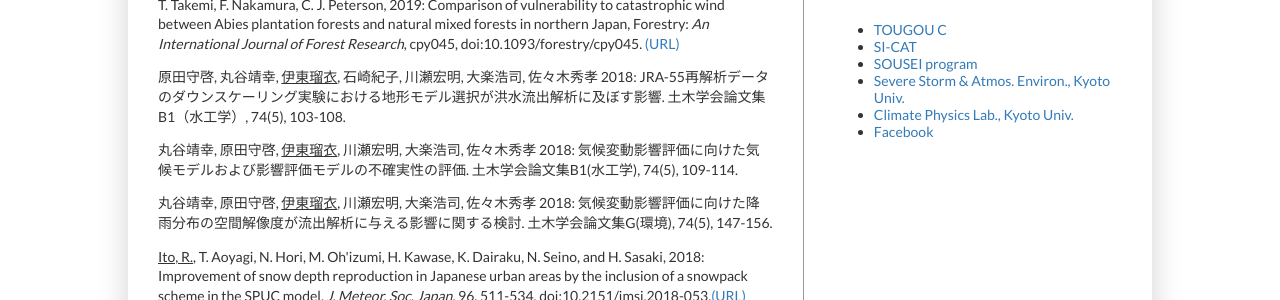
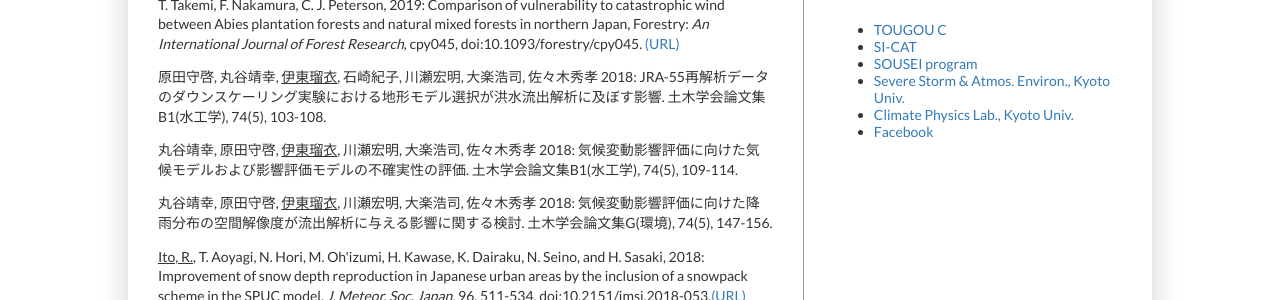
Before and after one commit to rui-climbiz/rui-climbiz.github.io, a Jekyll site: the page built from publications.html, in a window 1280 px wide and 900 px high, scrolled down 324 px. Shown: the part 192-492 px from the top of the window. Built offline with Jekyll 4.4.1, drawn with Linux system fonts in a browser that asks for light colours.

```diff
--- a/publications.html
+++ b/publications.html
@@ -11,7 +11,7 @@
 <p> <br> </p>
 <p>山崎剛, 佐々井崇博, 川瀬宏明, 杉本志織, 大楽浩司, <u>伊東瑠衣</u>, 佐々木秀孝, 藤田実季子 2019: 5km力学的ダウンスケーリングデータセット（SI-CAT DDS5TK）の概要. シミュレーション学会誌, 38, 145-149.</p>
 <p>Morimoto, J., K. Nakagawa, K. T. Takano, M. Aiba, M. Oguro, Y. Furukawa, Y. Mishima, K. Ogawa, <u>R. Ito</u>, T. Takemi, F. Nakamura, C. J. Peterson, 2019: Comparison of vulnerability to catastrophic wind between Abies plantation forests and natural mixed forests in northern Japan, Forestry: <i>An International Journal of Forest Research</i>, cpy045, doi:10.1093/forestry/cpy045. <a href="https://doi.org/10.1093/forestry/cpy045">(URL)</a></p>
-<p>原田守啓, 丸谷靖幸, <u>伊東瑠衣</u>, 石崎紀子, 川瀬宏明, 大楽浩司, 佐々木秀孝 2018: JRA-55再解析データのダウンスケーリング実験における地形モデル選択が洪水流出解析に及ぼす影響. 土木学会論文集B1（水工学）, 74(5), 103-108.</p>
+<p>原田守啓, 丸谷靖幸, <u>伊東瑠衣</u>, 石崎紀子, 川瀬宏明, 大楽浩司, 佐々木秀孝 2018: JRA-55再解析データのダウンスケーリング実験における地形モデル選択が洪水流出解析に及ぼす影響. 土木学会論文集B1(水工学), 74(5), 103-108.</p>
 <p>丸谷靖幸, 原田守啓, <u>伊東瑠衣</u>, 川瀬宏明, 大楽浩司, 佐々木秀孝 2018: 気候変動影響評価に向けた気候モデルおよび影響評価モデルの不確実性の評価. 土木学会論文集B1(水工学), 74(5), 109-114.</p>
 <p>丸谷靖幸, 原田守啓, <u>伊東瑠衣</u>, 川瀬宏明, 大楽浩司, 佐々木秀孝 2018: 気候変動影響評価に向けた降雨分布の空間解像度が流出解析に与える影響に関する検討. 土木学会論文集G(環境), 74(5), 147-156.</p>
 <p><u>Ito, R.</u>, T. Aoyagi, N. Hori, M. Oh'izumi, H. Kawase, K. Dairaku, N. Seino, and H. Sasaki, 2018: Improvement of snow depth reproduction in Japanese urban areas by the inclusion of a snowpack scheme in the SPUC model. <i>J. Meteor. Soc. Japan</i>, 96, 511-534. doi:10.2151/jmsj.2018-053.<a href="https://doi.org/10.2151/jmsj.2018-053">(URL)</a></p>
```
